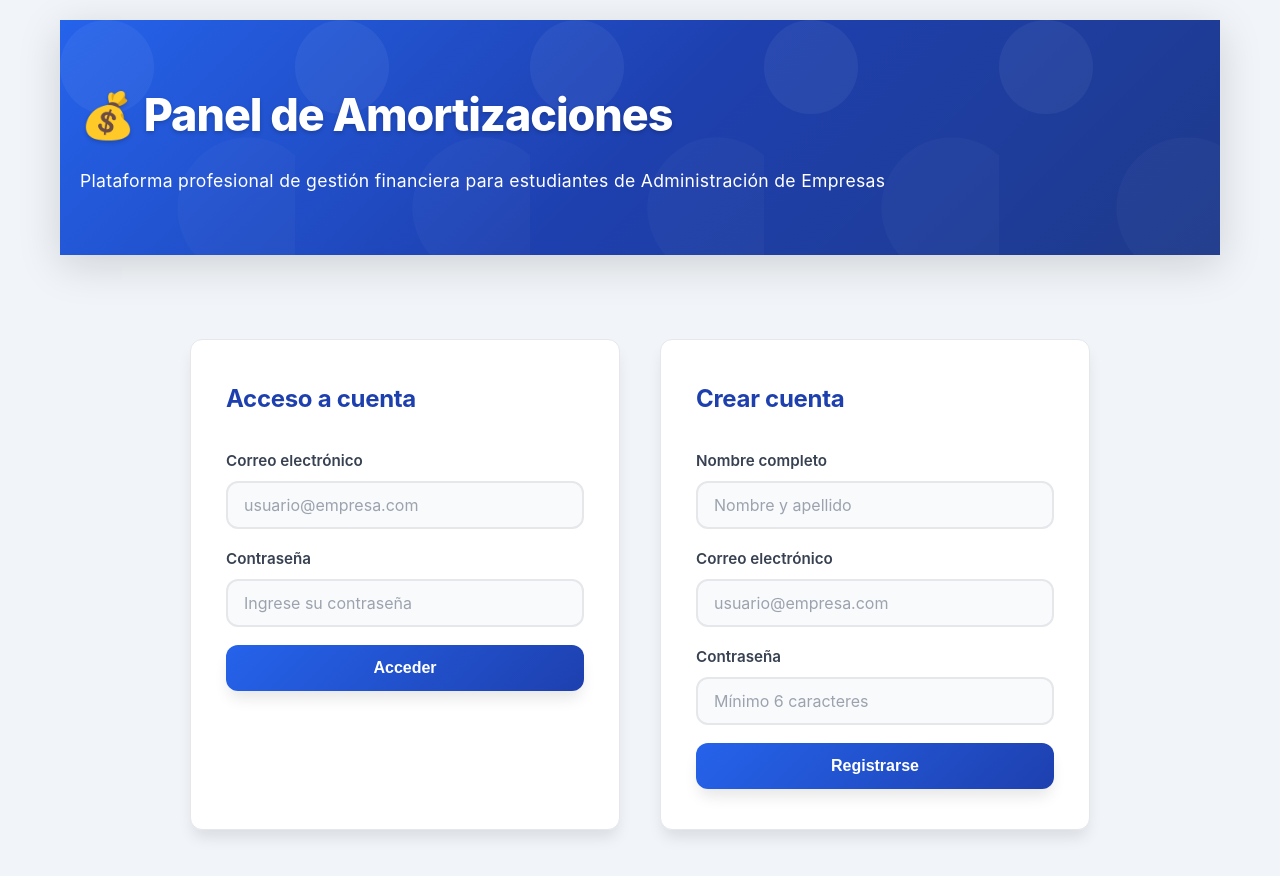
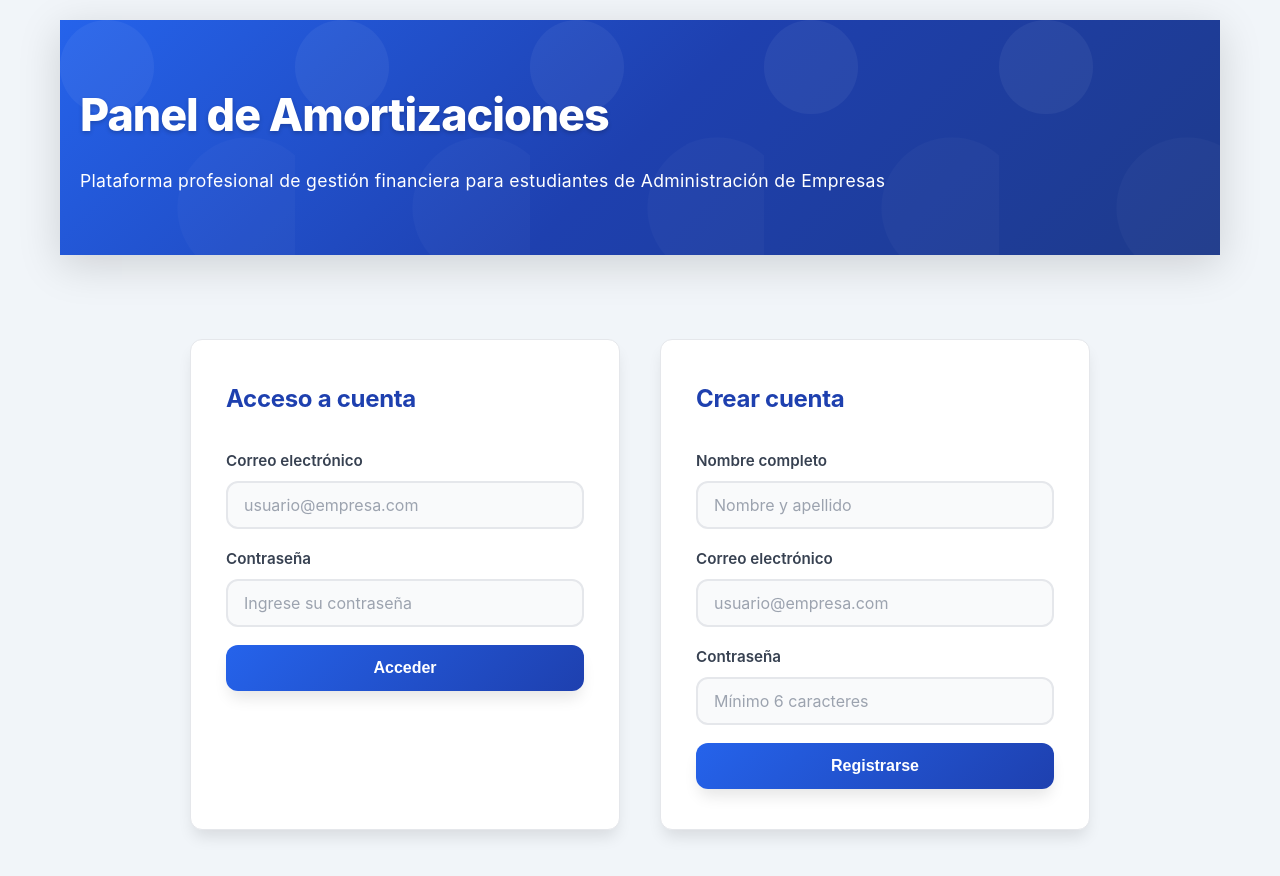
Before and after one commit to gabriel472569-cell/amort, a website: page public/index.html in a window 1280 px wide. Drawn offline with Linux system fonts and the light colour scheme; no server answers.

Commit message:
Fix HTML encoding issues in index.html

```diff
--- a/public/index.html
+++ b/public/index.html
@@ -11,7 +11,7 @@
     <header>
       <div class="header-content">
         <div class="header-text">
-          <h1>💰 Panel de Amortizaciones</h1>
+          <h1>Panel de Amortizaciones</h1>
           <p>Plataforma profesional de gestión financiera para estudiantes de Administración de Empresas</p>
         </div>
       </div>
```
